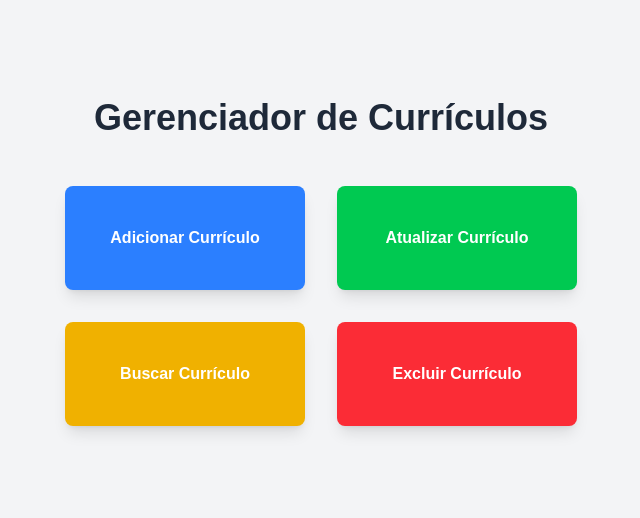
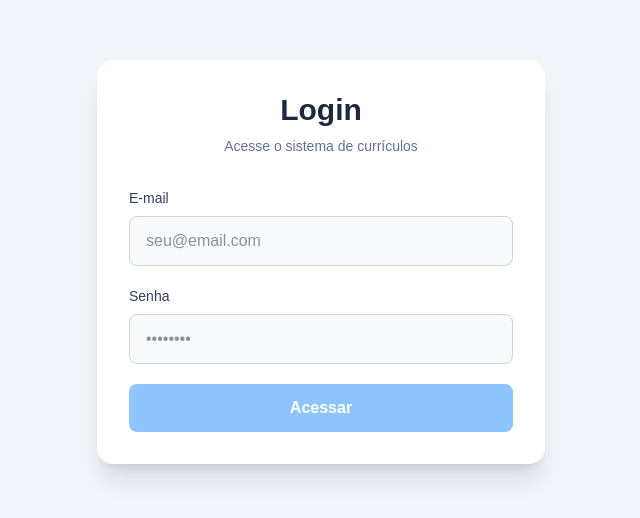
Before and after one commit to joelsouza82/curriculum-webview, a Next.js app: page / in a window 1280 px wide. Shown: the part 138-656 px from the top of the page, without its empty margins (319-959 px from the left). Built offline with nearby package versions, Linux system fonts and the light colour scheme.

Commit message:
Cria tela de login

```diff
--- /dev/null
+++ b/src/app/home/page.module.css
@@ -0,0 +1,32 @@
+.main {
+  composes: main from global;
+}
+
+.titleContainer {
+  composes: titleContainer from global;
+}
+
+.title {
+  composes: title from global;
+}
+
+.grid {
+  composes: grid from global;
+}
+
+.button {
+  composes: button from global;
+}
+
+.addButton {
+  composes: addButton from global;
+}
+.updateButton {
+  composes: updateButton from global;
+}
+.searchButton {
+  composes: searchButton from global;
+}
+.deleteButton {
+  composes: deleteButton from global;
+}
--- /dev/null
+++ b/src/app/home/page.tsx
@@ -0,0 +1,46 @@
+'use client';
+
+import React from 'react';
+import styles from './page.module.css';
+import { useRouter } from 'next/navigation';
+
+export default function HomePage() {
+  const router = useRouter();
+
+  const handleSearchClick = () => {
+    router.push('/search');
+  };
+
+  const handleUpdateClick = () => {
+    router.push('/update?id=5');
+  };
+
+  return (
+    <main className={styles.main}>
+      <div className={styles.titleContainer}>
+        <h1 className={styles.title}>Gerenciador de Currículos</h1>
+      </div>
+
+      <div className={styles.grid}>
+        <button className={`${styles.button} ${styles.addButton}`}>
+          Adicionar Currículo
+        </button>
+        <button
+          className={`${styles.button} ${styles.updateButton}`}
+          onClick={handleUpdateClick}
+        >
+          Atualizar Currículo
+        </button>
+        <button
+          className={`${styles.button} ${styles.searchButton}`}
+          onClick={handleSearchClick}
+        >
+          Buscar Currículo
+        </button>
+        <button className={`${styles.button} ${styles.deleteButton}`}>
+          Excluir Currículo
+        </button>
+      </div>
+    </main>
+  );
+}
--- a/src/app/page.tsx
+++ b/src/app/page.tsx
@@ -1,43 +1,65 @@
 'use client';
 
-import React from 'react';
-import styles from './page.module.css';
+import React, { useState } from 'react';
 import { useRouter } from 'next/navigation';
 
-export default function HomePage() {
+export default function LoginPage() {
   const router = useRouter();
+  const [email, setEmail] = useState('');
+  const [password, setPassword] = useState('');
 
-  const handleSearchClick = () => {
-    router.push('/search');
-  };
-
-   const handleUpdateClick = () => {
-    router.push('/update?id=5');
+  const handleLogin = () => {
+    if (email && password) {
+      router.push('/home');
+    }
   };
 
   return (
-    <main className={styles.main}>
-      <div className={styles.titleContainer}>
-        <h1 className={styles.title}>Gerenciador de Currículos</h1>
-      </div>
+    <main className="flex min-h-screen items-center justify-center bg-slate-100 p-6">
+      <div className="w-full max-w-md rounded-2xl bg-white p-8 shadow-xl">
+        <div className="mb-8 text-center">
+          <h1 className="text-3xl font-bold text-slate-800">Login</h1>
+          <p className="mt-2 text-sm text-slate-500">Acesse o sistema de currículos</p>
+        </div>
 
-      <div className={styles.grid}>
-        <button className={`${styles.button} ${styles.addButton}`}>
-          Adicionar Currículo
-        </button>
-        <button className={`${styles.button} ${styles.updateButton}`}
-          onClick={handleUpdateClick}>
-          Atualizar Currículo
-        </button>
-        <button
-          className={`${styles.button} ${styles.searchButton}`}
-          onClick={handleSearchClick}
-        >
-          Buscar Currículo
-        </button>
-        <button className={`${styles.button} ${styles.deleteButton}`}>
-          Excluir Currículo
-        </button>
+        <div className="space-y-5">
+          <div>
+            <label htmlFor="email" className="mb-2 block text-sm font-medium text-slate-700">
+              E-mail
+            </label>
+            <input
+              id="email"
+              type="email"
+              value={email}
+              onChange={(e) => setEmail(e.target.value)}
+              placeholder="seu@email.com"
+              className="w-full rounded-lg border border-slate-300 bg-slate-50 px-4 py-3 text-slate-800 outline-none transition focus:border-blue-500 focus:ring-2 focus:ring-blue-200"
+            />
+          </div>
+
+          <div>
+            <label htmlFor="password" className="mb-2 block text-sm font-medium text-slate-700">
+              Senha
+            </label>
+            <input
+              id="password"
+              type="password"
+              value={password}
+              onChange={(e) => setPassword(e.target.value)}
+              placeholder="••••••••"
+              className="w-full rounded-lg border border-slate-300 bg-slate-50 px-4 py-3 text-slate-800 outline-none transition focus:border-blue-500 focus:ring-2 focus:ring-blue-200"
+            />
+          </div>
+
+          <button
+            type="button"
+            onClick={handleLogin}
+            className="w-full rounded-lg bg-blue-600 px-4 py-3 font-semibold text-white transition hover:bg-blue-700 disabled:cursor-not-allowed disabled:bg-blue-300"
+            disabled={!email || !password}
+          >
+            Acessar
+          </button>
+        </div>
       </div>
     </main>
   );
```
Also changed, not shown: 1 other file (tests, documents, lock files or other folders).
